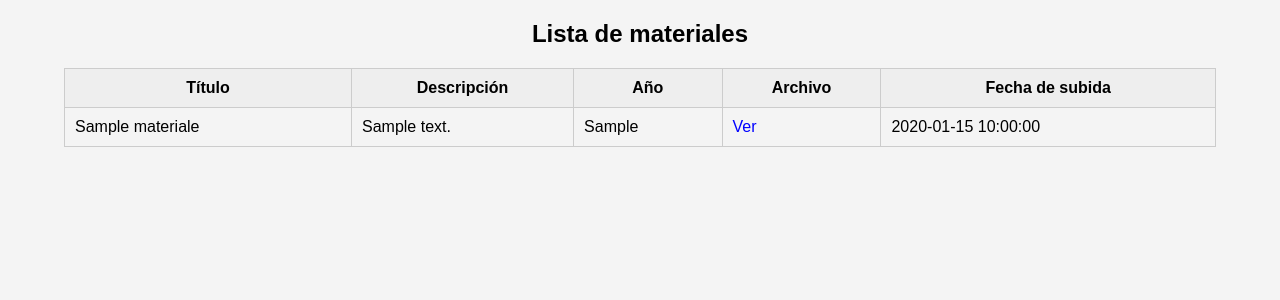
After one commit to luromero1985/materialMatematicaEscuela, a PHP site: page /materiales.php in a window 1280 px wide. The commit adds this page. Shown: the top 300 px of the page. Run offline with PHP 8.4, Linux system fonts and the light colour scheme; tables that the repository leaves empty or names only in its code hold one stand-in row (values such as "Sample post").

Commit message:
armado de la bd con la tabla materiales, agregado en la barra de lista de materiales

```diff
--- a/public/css/style.css
+++ b/public/css/style.css
@@ -59,6 +59,30 @@ main {
     padding: 20px;
     text-align: center;
 }
+/* Estilos para la tabla de materiales */
+table {
+    border-collapse: collapse;
+    width: 90%;
+    margin: 20px auto;
+}
+
+th, td {
+    border: 1px solid #ccc;
+    padding: 10px;
+}
+
+th {
+    background-color: #eee;
+}
+
+a {
+    color: blue;
+    text-decoration: none;
+}
+
+h2 {
+    text-align: center;
+}
 
 footer {
     background-color: #2c3e50;
--- a/public/includes/header.php
+++ b/public/includes/header.php
@@ -13,7 +13,8 @@
     <li><a href="primero.php">1º Año</a></li>
     <li><a href="tercero.php">3º Año</a></li>
     <li><a href="sexto.php">6º Año</a></li>
-    <li><a href="editar.php">Subir material</a></li>
+    <li><a href="subirMaterial.php">Subir material</a></li>
+     <li><a href="materiales.php">Ver materiales</a></li>
   </ul>
 </nav>
 
--- /dev/null
+++ b/public/materiales.php
@@ -0,0 +1,54 @@
+<?php
+// Conexión a la base de datos
+$conexion = new mysqli("localhost", "root", "", "escuela");
+if ($conexion->connect_error) {
+    die("Conexión fallida: " . $conexion->connect_error);
+}
+
+// Consulta para obtener los materiales
+$sql = "SELECT * FROM materiales ORDER BY fecha_subida DESC";
+$resultado = $conexion->query($sql);
+?>
+
+<!DOCTYPE html>
+<html lang="es">
+<head>
+    <meta charset="UTF-8">
+    <title>Materiales disponibles</title>
+    <link rel="stylesheet" href="css/style.css"> <!-- Reutilizás tu CSS -->
+</head>
+<body>
+    <h2>Lista de materiales</h2>
+
+    <table>
+        <thead>
+            <tr>
+                <th>Título</th>
+                <th>Descripción</th>
+                <th>Año</th>
+                <th>Archivo</th>
+                <th>Fecha de subida</th>
+            </tr>
+        </thead>
+        <tbody>
+            <?php if ($resultado->num_rows > 0): ?>
+                <?php while($fila = $resultado->fetch_assoc()): ?>
+                    <tr>
+                        <td><?= htmlspecialchars($fila["titulo"]) ?></td>
+                        <td><?= htmlspecialchars($fila["descripcion"]) ?></td>
+                        <td><?= $fila["anio"] ?></td>
+                        <td><a href="uploads/<?= urlencode($fila["nombre_archivo"]) ?>" target="_blank">Ver</a></td>
+                        <td><?= $fila["fecha_subida"] ?></td>
+                    </tr>
+                <?php endwhile; ?>
+            <?php else: ?>
+                <tr><td colspan="5">No hay materiales cargados.</td></tr>
+            <?php endif; ?>
+        </tbody>
+    </table>
+</body>
+</html>
+
+<?php
+$conexion->close();
+?>
```
Also changed, not shown: public/editar.php (+50 -0 lines), public/procesar_subida.php (deleted, +0 -44 lines), public/subirMaterial.php (renamed from config/subirMaterial.html, +13 -3 lines), sql/esquema.sql (+4 -3 lines).
